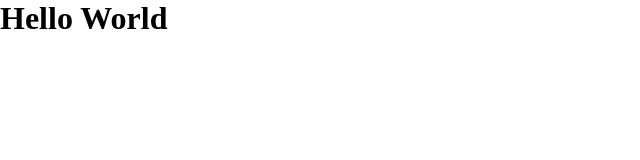
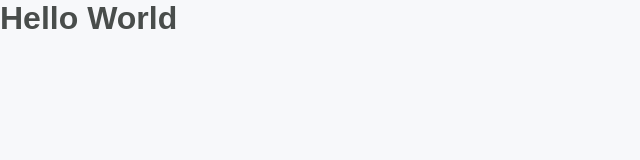
Before and after one commit to brbvi/e-commerce-simple, a Next.js app: page / in a window 1280 px wide. Shown: the top 160 px of the page, without its empty margins (0-640 px from the left). Built offline with nearby package versions, Linux system fonts and the light colour scheme.

Commit message:
feat: created global style

```diff
--- a/src/styles/global.ts
+++ b/src/styles/global.ts
@@ -6,6 +6,7 @@
     padding: 0;
     outline: 0;
     box-sizing: border-box;
+    font-family: Lexend, sans-serif;
   }
 
   button, input {
@@ -13,4 +14,55 @@
     border: 0;
     cursor: pointer;
   }
+
+  @media (max-width: 1080px){
+    html{
+      font-size: 93.75%; //15px
+    }
+  }
+
+  @media (max-width: 720px){
+    html{
+      font-size: 87.5%; //14px
+    }
+  }
+
+  :root{
+    --white: #FFF;
+
+    --gray-50:#F7F8FA;
+    --gray-100:#E6E8EB;
+    --gray-200:#AFB2B1;
+    --gray-500:#808080;
+    --gray-800:#494D4B;
+
+    --green-500:#84D361;
+
+    --purple-300:#9F75FF;
+    --purple-400:#9164FA;
+    --purple-500:#8257E5;
+    --purple-800:#6F48C9;
+  }
+  body{
+    background: var(--gray-50);
+  }
+
+  body, input, textarea, button{
+    font: 500 1rem Inter, sans-serif;
+    color: var(--gray-500);
+  }
+
+  h1, h2, h3, h4, h5, h6{
+    font-weight: 600;
+    font-family: Lexend, sans-serif;
+    color: var(--gray-800);
+  }
+
+  h1{
+    font-size: 2rem;
+  }
+
+  h2{
+    font-size: 1.5rem;
+  }
 `
```
